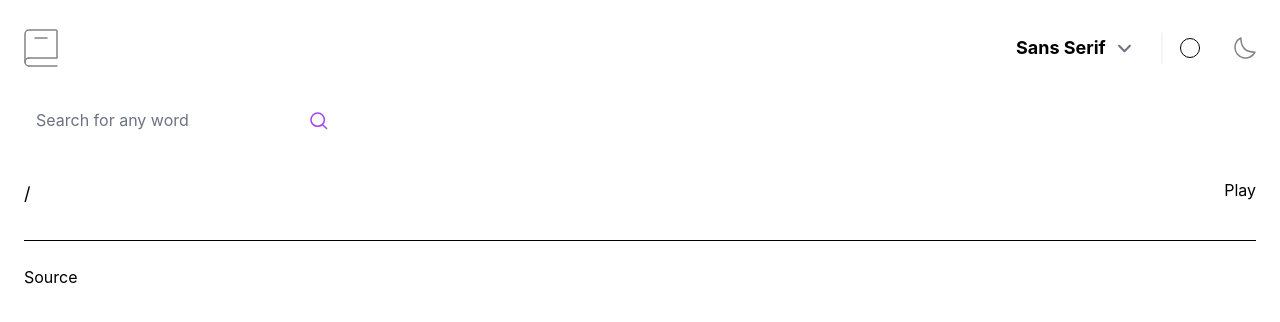
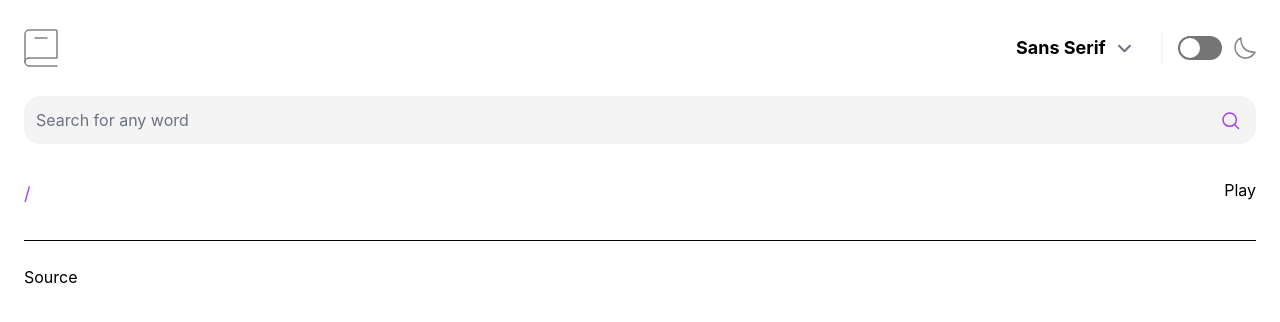
Before and after one commit to dominicva/dictionary-app, a React (Vite) app: page / in a window 1280 px wide. Shown: the top 322 px of the page. Built offline with nearby package versions, Linux system fonts and the light colour scheme.

Commit message:
refactor: dark mode switch

```diff
--- a/src/App.tsx
+++ b/src/App.tsx
@@ -43,7 +43,7 @@ function App() {
 
   return (
     <ThemeContext.Provider value={theme}>
-      <div className={`bg-white p-6 dark:bg-black`}>
+      <Layout>
         <Header setTheme={setTheme} />
         <Search onSubmit={handleSubmit} />
         <Results
@@ -53,9 +53,15 @@ function App() {
           source={source}
           meanings={meanings}
         />
-      </div>
+      </Layout>
     </ThemeContext.Provider>
   );
 }
 
+function Layout({ children }) {
+  return (
+    <div className="h-screen bg-white p-6 dark:bg-gray-darkest">{children}</div>
+  );
+}
+
 export default App;
--- a/src/components/Header.tsx
+++ b/src/components/Header.tsx
@@ -13,7 +13,7 @@ export default function Header({ setTheme }) {
   }
 
   return (
-    <header className="flex items-center justify-between">
+    <header className=" flex items-center justify-between">
       <div>
         <img src={logo} alt="Logo" />
       </div>
@@ -38,7 +38,7 @@ export default function Header({ setTheme }) {
             checked={theme === "dark"}
             onChange={switchTheme}
           />
-          <div className="bg-gray-200 after:border-gray-300 after:bg-white peer-checked:bg-blue-600 peer-checked:after:border-white peer-focus:ring-blue-300 dark:border-gray-600 dark:bg-gray-700 dark:peer-focus:ring-blue-800 peer h-6 w-11 rounded-full after:absolute after:top-[2px] after:left-[2px] after:h-5 after:w-5 after:rounded-full after:border after:transition-all after:content-[''] peer-checked:after:translate-x-full peer-focus:outline-none peer-focus:ring-4"></div>
+          <div className="after:border-gray-300 peer-checked:bg-blue-600 peer-focus:ring-blue-300 dark:border-gray-600 dark:peer-focus:ring-blue-800 peer h-6 w-11 rounded-full bg-gray-lighter after:absolute after:top-[2px] after:left-[2px] after:h-5 after:w-5 after:rounded-full after:border-white after:bg-white after:transition-all after:content-[''] peer-checked:after:translate-x-full peer-checked:after:border-white peer-focus:outline-none peer-focus:ring-4 dark:bg-purple"></div>
           <span className="text-gray-900 dark:text-gray-300 ml-3 text-sm font-medium">
             <img src={moonIcon} alt="Color mode" />
           </span>
--- a/src/components/Meaning.tsx
+++ b/src/components/Meaning.tsx
@@ -2,15 +2,15 @@ export default function Meaning({ partOfSpeech, definitions, synonyms }) {
   return (
     <div className="mb-8">
       <h2 className="mb-8 font-bold italic">{partOfSpeech}</h2>
-      <h3 className="mb-4">Meaning</h3>
+      <h3 className="mb-4 text-gray-lighter">Meaning</h3>
       <ul className="ml-8 list-inside list-disc">
         {definitions.map(({ definition, example }) => (
           <li
             key={`${definition}${Math.random()}`}
-            className="mb-3 marker:text-purple-700"
+            className="mb-3 marker:text-purple"
             style={{ textIndent: "-2rem" }}
           >
-            <span className="ml-4">
+            <span className="ml-4 text-gray-dark">
               {definition}
               {example ? <q>{example}</q> : null}
             </span>
--- a/src/components/Results.tsx
+++ b/src/components/Results.tsx
@@ -12,7 +12,7 @@ export default function Results({
       <div className="mb-8 flex justify-between">
         <div>
           <h1 className="mb-2 font-sans text-3xl">{word}</h1>
-          <p className="text-lg text-purple-500">/{phonetic}</p>
+          <p className="text-lg text-purple">/{phonetic}</p>
         </div>
         <button>
           <a href={audioUrl} target="_blank">
--- a/src/components/Search.tsx
+++ b/src/components/Search.tsx
@@ -3,11 +3,11 @@ import searchIcon from "../assets/images/icon-search.svg";
 export default function Search({ onSubmit }) {
   return (
     <form className="mt-6 mb-7 flex" onSubmit={onSubmit}>
-      <div className="relative w-80">
+      <div className="relative w-full">
         <input
           type="text"
           placeholder="Search for any word"
-          className="h-12 w-full rounded-2xl border-none bg-gray-200"
+          className="h-12 w-full rounded-2xl border-none bg-gray-lightest"
         />
         <button type="submit" className="absolute right-4 top-1/3">
           <img src={searchIcon} alt="Search" />
--- a/tailwind.config.cjs
+++ b/tailwind.config.cjs
@@ -16,6 +16,7 @@ module.exports = {
       "gray-lighter": "#757575",
       "gray-light": "#E9E9E9",
       "gray-lightest": "#F4F4F4",
+      white: "#FFFFFF",
       purple: "#A445ED",
       crimson: "#FF5252",
     },
```
